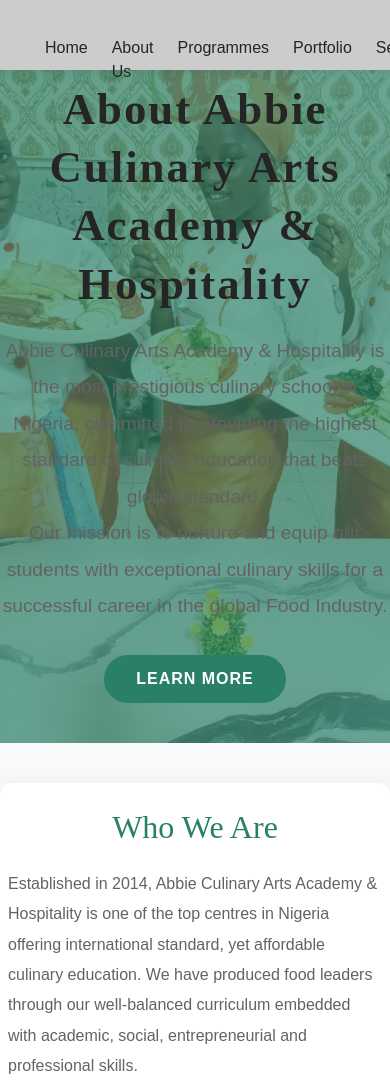
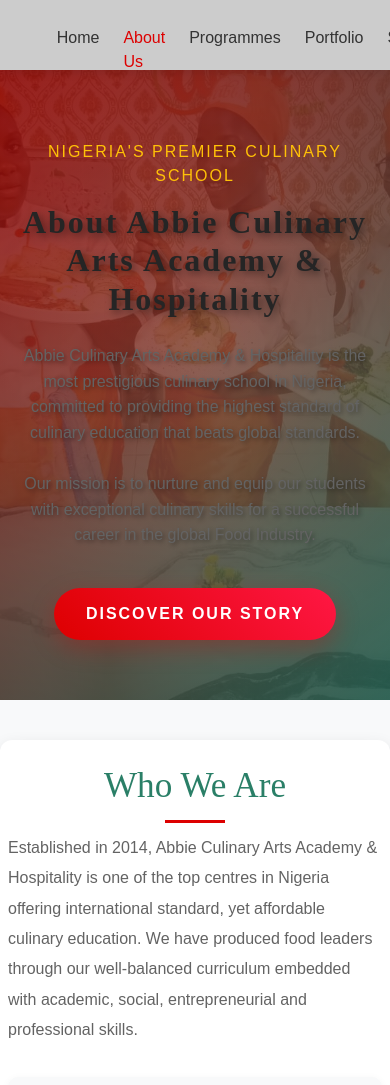
Before and after one commit to Embeddet/www.abbie.org.ng, a plain HTML site: page aboutus.html in a window 390 px wide. Shown: the top 1085 px of the page. Drawn offline with Linux system fonts and the light colour scheme.

Commit message:
Update About Us page styles and content for consistency with home page design

```diff
--- a/aboutus.html
+++ b/aboutus.html
@@ -8,72 +8,210 @@
     <title>About Us | Abbie Culinary Arts Academy</title>
     <link rel="stylesheet" href="style.css">
     <style>
+        /* Update the CSS color variables to match home page */
+        :root {
+            --primary-color: #D00;
+            --secondary-color: #2A7F67;
+            --dark-color: #333;
+            --light-color: #f8f9fa;
+            --accent-color: #FFC107;
+        }
+
         body {
             font-family: 'Raleway', sans-serif;
-            background: #f8f9fa;
-            color: #333;
+            background: var(--light-color);
+            color: var(--dark-color);
         }
+
         .header-area {
             background: #fff;
-            box-shadow: 0 2px 10px rgba(0,0,0,0.07);
+            box-shadow: 0 2px 10px rgba(0,0,0,0.1);
+            position: fixed;
+            width: 100%;
+            z-index: 1000;
+            top: 0; /* Move to very top */
         }
+
         .main-header-area {
-            padding: 20px 0;
+            padding: 15px 5%; /* Match home page padding */
+            max-width: 1200px;
+            margin: 0 auto;
         }
+
+        .classy-navbar {
+            display: flex;
+            justify-content: space-between;
+            align-items: center;
+        }
+
         .nav-brand img {
-            height: 60px;
+            height: 60px; /* Match home page logo size */
         }
+
+        #nav {
+            list-style: none;
+            display: flex;
+            gap: 30px; /* Match home page spacing */
+            margin: 0;
+            padding: 0;
+        }
+
+        #nav li {
+            margin: 0;
+        }
+
+        #nav a {
+            color: var(--dark-color);
+            text-decoration: none;
+            font-weight: 500;
+            font-size: 1rem; /* Match home page font size */
+            transition: color 0.3s;
+            padding: 10px 0; /* Add padding for better click area */
+        }
+
+        #nav a:hover,
+        #nav .active a {
+            color: var(--primary-color);
+        }
+
         .welcome-area {
-            background: linear-gradient(rgba(42,127,103,0.7),rgba(42,127,103,0.7)), url('img/img/rmc3.jpeg') center/cover no-repeat;
+            background: linear-gradient(135deg, rgba(208,0,0,0.85) 0%, rgba(42,127,103,0.85) 100%), url('img/img/rmc3.jpeg') center/cover no-repeat fixed;
             color: #fff;
-            padding: 80px 0 40px 0;
+            padding: 160px 0 80px 0;
             text-align: center;
+            margin-top: 0;
+            position: relative;
+            overflow: hidden;
         }
+
+        .welcome-area::before {
+            content: '';
+            position: absolute;
+            top: 0;
+            left: 0;
+            right: 0;
+            bottom: 0;
+            background: radial-gradient(circle at center, transparent 0%, rgba(0,0,0,0.3) 100%);
+            z-index: 1;
+        }
+
+        .welcome-content {
+            position: relative;
+            z-index: 2;
+            max-width: 1000px;
+            margin: 0 auto;
+            padding: 0 20px;
+        }
+
         .welcome-area h1 {
             font-family: 'Playfair Display', serif;
-            font-size: 2.8rem;
-            margin-bottom: 20px;
+            font-size: 3.8rem;
+            font-weight: 700;
+            margin-bottom: 25px;
+            letter-spacing: 3px;
+            text-shadow: 3px 3px 8px rgba(0,0,0,0.5);
+            line-height: 1.2;
+            animation: fadeInUp 1s ease-out;
+        }
+
+        .welcome-area .subtitle {
+            font-size: 1.4rem;
+            font-weight: 300;
+            margin-bottom: 15px;
+            color: var(--accent-color);
+            text-transform: uppercase;
             letter-spacing: 2px;
+            animation: fadeInUp 1s ease-out 0.3s both;
         }
+
         .welcome-area p {
-            font-size: 1.2rem;
-            margin-bottom: 30px;
+            font-size: 1.3rem;
+            line-height: 1.8;
+            margin-bottom: 40px;
+            max-width: 900px;
+            margin-left: auto;
+            margin-right: auto;
+            text-shadow: 2px 2px 4px rgba(0,0,0,0.4);
+            font-weight: 400;
+            animation: fadeInUp 1s ease-out 0.6s both;
         }
+
         .btn {
-            background: #2A7F67;
+            background: linear-gradient(45deg, var(--primary-color), #ff1744);
             color: #fff;
-            border-radius: 30px;
-            padding: 12px 32px;
+            border-radius: 50px;
+            padding: 16px 40px;
             text-transform: uppercase;
-            font-weight: 600;
-            letter-spacing: 1px;
+            font-weight: 700;
+            letter-spacing: 2px;
             border: none;
-            transition: background 0.3s;
+            transition: all 0.4s ease;
+            text-decoration: none;
+            display: inline-block;
+            font-size: 1.1rem;
+            box-shadow: 0 8px 25px rgba(208, 0, 0, 0.3);
+            animation: fadeInUp 1s ease-out 0.9s both;
+            position: relative;
+            overflow: hidden;
         }
+
+        .btn::before {
+            content: '';
+            position: absolute;
+            top: 0;
+            left: -100%;
+            width: 100%;
+            height: 100%;
+            background: linear-gradient(90deg, transparent, rgba(255,255,255,0.3), transparent);
+            transition: left 0.5s;
+        }
+
+        .btn:hover::before {
+            left: 100%;
+        }
+
         .btn:hover {
-            background: #D00;
+            background: linear-gradient(45deg, var(--secondary-color), #00695c);
+            transform: translateY(-3px);
+            box-shadow: 0 12px 35px rgba(42, 127, 103, 0.4);
         }
+
         .section {
-            max-width: 1100px;
+            max-width: 1200px;
             margin: 40px auto;
             background: #fff;
             border-radius: 12px;
-            box-shadow: 0 4px 24px rgba(0,0,0,0.07);
+            box-shadow: 0 5px 15px rgba(0,0,0,0.1);
             padding: 40px 32px;
         }
+
         .section-title {
             font-family: 'Playfair Display', serif;
-            font-size: 2rem;
-            color: #2A7F67;
-            margin-bottom: 18px;
+            font-size: 2.2rem;
+            color: var(--secondary-color);
+            margin-bottom: 20px;
             text-align: center;
+            position: relative;
         }
+
+        .section-title:after {
+            content: '';
+            width: 60px;
+            height: 3px;
+            background: var(--primary-color);
+            position: absolute;
+            bottom: -10px;
+            left: 50%;
+            transform: translateX(-50%);
+        }
+
         .about-features {
             display: grid;
             grid-template-columns: repeat(auto-fit, minmax(220px, 1fr));
             gap: 24px;
             margin: 32px 0;
         }
+
         .feature-card {
             background: #f8f9fa;
             border-radius: 10px;
@@ -81,17 +219,20 @@
             box-shadow: 0 2px 8px rgba(0,0,0,0.05);
             text-align: center;
         }
+
         .feature-card h4 {
-            color: #D00;
+            color: var(--primary-color);
             margin-bottom: 10px;
-            font-size: 1.1rem;
+            font-size: 1.2rem;
         }
+
         .about-team {
             display: grid;
             grid-template-columns: repeat(auto-fit, minmax(260px, 1fr));
             gap: 32px;
             margin-top: 32px;
         }
+
         .team-card {
             background: #fff;
             border-radius: 10px;
@@ -99,6 +240,7 @@
             padding: 24px;
             text-align: center;
         }
+
         .team-card img {
             width: 100%;
             max-width: 220px;
@@ -108,70 +250,150 @@
             margin-bottom: 16px;
             box-shadow: 0 2px 8px rgba(0,0,0,0.08);
         }
+
         .team-card h3 {
             margin-bottom: 8px;
-            color: #2A7F67;
-            font-size: 1.2rem;
+            color: var(--secondary-color);
+            font-size: 1.3rem;
         }
+
         .team-card p {
             font-size: 1rem;
             color: #555;
             margin-bottom: 12px;
         }
+
         .calendar-table {
             width: 100%;
             border-collapse: collapse;
             margin: 24px 0;
         }
+
         .calendar-table th, .calendar-table td {
             border: 1px solid #eee;
             padding: 10px 14px;
             text-align: left;
         }
+
         .calendar-table th {
-            background: #2A7F67;
+            background: var(--secondary-color);
             color: #fff;
         }
+
         .contact-info {
             margin-top: 32px;
             display: grid;
             grid-template-columns: repeat(auto-fit, minmax(220px, 1fr));
             gap: 24px;
         }
+
         .contact-card {
             background: #f8f9fa;
             border-radius: 10px;
             padding: 18px;
             box-shadow: 0 2px 8px rgba(0,0,0,0.05);
         }
+
+        .contact-card h4 {
+            color: var(--primary-color);
+            margin-bottom: 10px;
+        }
+
+        .contact-card a {
+            color: var(--secondary-color);
+            text-decoration: none;
+        }
+
+        .contact-card a:hover {
+            color: var(--primary-color);
+        }
+
         .footer-area {
-            background: #2A7F67;
+            background: var(--secondary-color);
             color: #fff;
-            padding: 24px 0;
+            padding: 30px 0;
             margin-top: 40px;
         }
+
         .footer-content {
             display: flex;
             flex-wrap: wrap;
             justify-content: space-between;
             align-items: center;
         }
+
         .footer-logo img {
             height: 40px;
         }
+
         .social-info a {
             color: #fff;
             margin-right: 12px;
             font-size: 1.3rem;
             transition: color 0.2s;
         }
+
         .social-info a:hover {
-            color: #FFC107;
+            color: var(--accent-color);
         }
+
         @media (max-width: 700px) {
             .section { padding: 20px 8px; }
             .about-features, .about-team, .contact-info { grid-template-columns: 1fr; }
         }
+
+        /* Add responsive design for mobile */
+        @media (max-width: 768px) {
+    .main-header-area {
+        padding: 10px 3%;
+    }
+
+    #nav {
+        gap: 15px;
+        font-size: 0.9rem;
+    }
+
+    .nav-brand img {
+        height: 50px;
+    }
+
+    .welcome-area {
+        padding: 140px 0 60px 0;
+    }
+
+    .welcome-area h1 {
+        font-size: 2.5rem;
+        letter-spacing: 2px;
+    }
+
+    .welcome-area .subtitle {
+        font-size: 1.1rem;
+    }
+
+    .welcome-area p {
+        font-size: 1.1rem;
+        line-height: 1.6;
+    }
+
+    .btn {
+        padding: 14px 32px;
+        font-size: 1rem;
+    }
+}
+
+@media (max-width: 480px) {
+    .welcome-area h1 {
+        font-size: 2rem;
+    }
+
+    .welcome-area .subtitle {
+        font-size: 1rem;
+    }
+
+    .welcome-area p {
+        font-size: 1rem;
+    }
+}
     </style>
 </head>
 <body>
@@ -197,12 +419,15 @@
 
     <!-- Welcome Area Start -->
     <section class="welcome-area">
-        <h1>About Abbie Culinary Arts Academy & Hospitality</h1>
-        <p>
-            Abbie Culinary Arts Academy & Hospitality is the most prestigious culinary school in Nigeria, committed to providing the highest standard of culinary education that beats global standard.<br>
-            Our mission is to nurture and equip our students with exceptional culinary skills for a successful career in the global Food Industry.
-        </p>
-        <a href="#about-section" class="btn">Learn More</a>
+        <div class="welcome-content">
+            <div class="subtitle">Nigeria's Premier Culinary School</div>
+            <h1>About Abbie Culinary Arts Academy & Hospitality</h1>
+            <p>
+                Abbie Culinary Arts Academy & Hospitality is the most prestigious culinary school in Nigeria, committed to providing the highest standard of culinary education that beats global standards.<br><br>
+                Our mission is to nurture and equip our students with exceptional culinary skills for a successful career in the global Food Industry.
+            </p>
+            <a href="#about-section" class="btn">Discover Our Story</a>
+        </div>
     </section>
     <!-- Welcome Area End -->
 
@@ -257,7 +482,7 @@
                 <td>8th Jan, 12th Feb, 18th Mar, 6th May, 24th Jun, 29th Jul, 2nd Sep, 7th Oct, 11th Nov</td>
             </tr>
         </table>
-        <a class="btn" href="mailto:chefewah@topkraftculinaryacademy.com.ng">Contact Admissions</a>
+        <a class="btn" href="mailto:leslybaridam5@gmail.com">Contact Admissions</a>
     </div>
 
     <!-- Team Section -->
@@ -268,25 +493,25 @@
                 <img src="img/img/rmc17.jpg" alt="Lesley Abbie">
                 <h3>Lesley Abbie</h3>
                 <p>Founder / Head Chef</p>
-                <a class="btn" href="mailto:AbbieCulinaryArtsAcademy&Hospitality.com.ng">Mail</a>
+                <a class="btn" href="mailto:leslybaridam5@gmail.com">Mail</a>
             </div>
             <div class="team-card">
                 <img src="img/img/rmc1.jpg" alt="General Manager">
                 <h3>Name of Chef</h3>
                 <p>General Manager / Head Chef</p>
-                <a class="btn" href="mailto:AbbieCulinaryArtsAcademy&Hospitality.com.ng">Mail</a>
+                <a class="btn" href="mailto:leslybaridam5@gmail.com">Mail</a>
             </div>
             <div class="team-card">
                 <img src="img/img/rmclizzo.jpg" alt="Student Affairs">
                 <h3>Name of Chef</h3>
                 <p>Head, Student Affairs</p>
-                <a class="btn" href="mailto:AbbieCulinaryArtsAcademy&Hospitality.com.ng">Mail</a>
+                <a class="btn" href="mailto:leslybaridam5@gmail.com">Mail</a>
             </div>
             <div class="team-card">
                 <img src="img/img/rmc7.jpg" alt="Public Relations">
                 <h3>Name of Chef</h3>
                 <p>Public Relations Officer</p>
-                <a class="btn" href="mailto:AbbieCulinaryArtsAcademy&Hospitality.org.ng">Mail</a>
+                <a class="btn" href="mailto:leslybaridam5@gmail.com">Mail</a>
             </div>
         </div>
     </div>
@@ -297,7 +522,7 @@
         <div class="contact-info">
             <div class="contact-card">
                 <h4>Email</h4>
-                <a href="mailto:info@abbie.org.ng">info@abbie.org.ng</a>
+                <a href="mailto:leslybaridam5@gmail.com">leslybaridam5@gmail.com</a>
             </div>
             <div class="contact-card">
                 <h4>Call Us</h4>
```
Also changed, not shown: index.html (+1 -1 lines).
